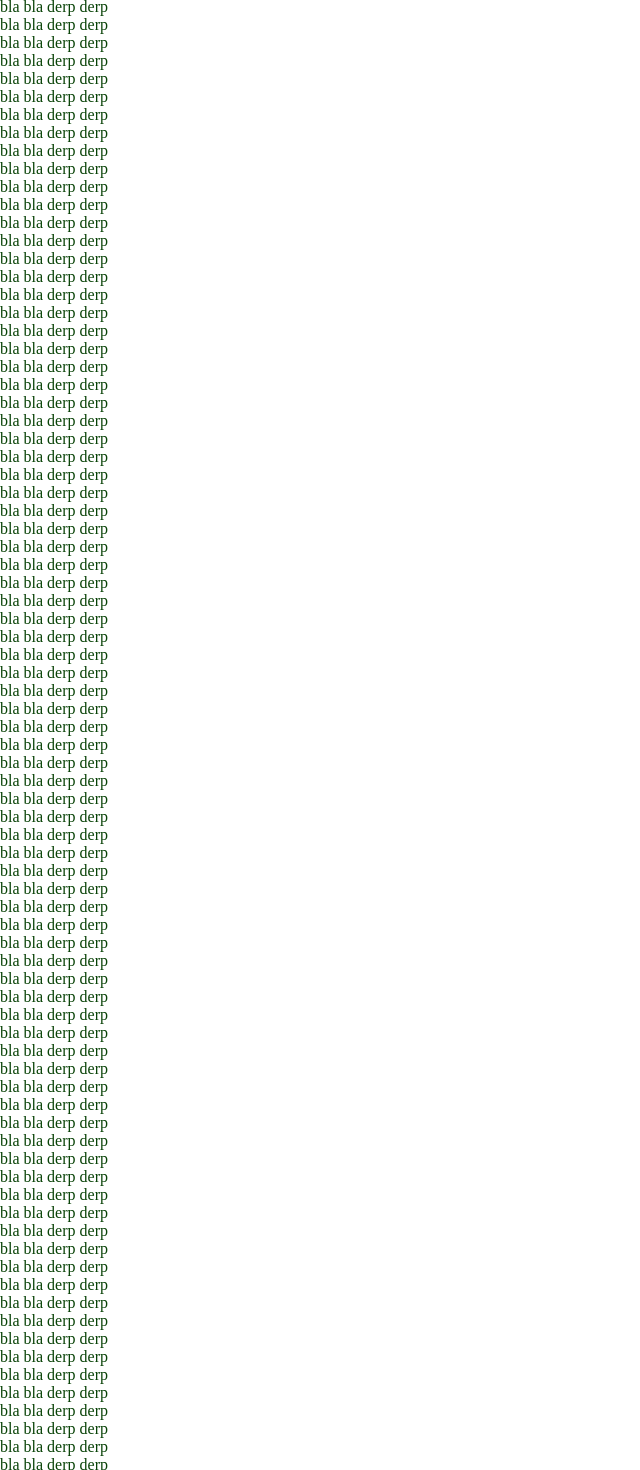
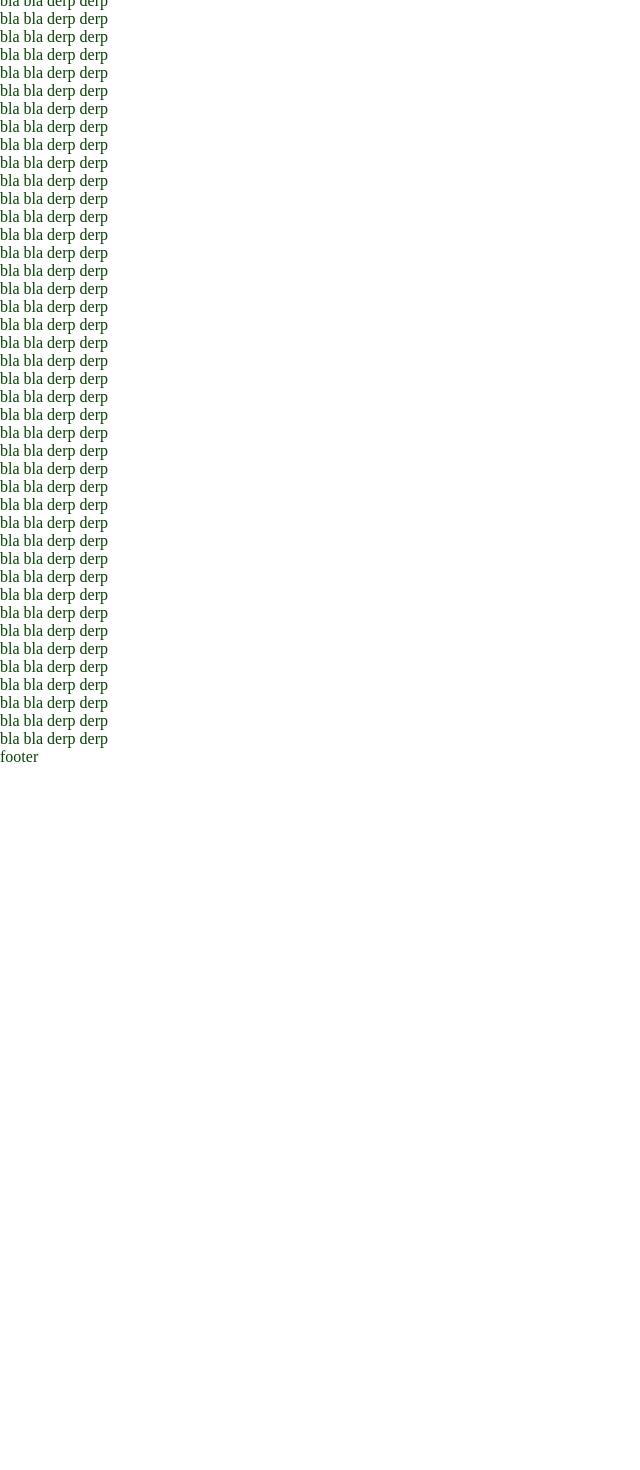
Before and after one commit to Ffyud/moestuin-gui, an Angular app: page / in a window 1280 px wide. Shown: the part 640-2110 px from the top of the page, without its empty margins (0-640 px from the left). Built offline with nearby package versions, Linux system fonts and the light colour scheme.

Commit message:
move components

```diff
--- a/src/app/app.component.css
+++ b/src/app/app.component.css
@@ -1,12 +1,3 @@
-header {
-    text-align: center;
-
-}
-
-.wrap {
-
-
-}
 footer {
     height: 100%;
     position: sticky;
--- a/src/app/app.component.html
+++ b/src/app/app.component.html
@@ -1,7 +1,8 @@
-<header>
-  <h1>Moestuin</h1>
-</header>
+<app-header></app-header>
+
 <div class="wrap">
+  <app-garden></app-garden>
+
   <span>bla bla derp derp<br/> </span>
   <span>bla bla derp derp<br/> </span>
   <span>bla bla derp derp<br/> </span>
@@ -40,68 +41,7 @@
   <span>bla bla derp derp<br/> </span>
   <span>bla bla derp derp<br/> </span>
   <span>bla bla derp derp<br/> </span>
-<span>bla bla derp derp<br/> </span>
-<span>bla bla derp derp<br/> </span>
-<span>bla bla derp derp<br/> </span>
-<span>bla bla derp derp<br/> </span>
-<span>bla bla derp derp<br/> </span>
-<span>bla bla derp derp<br/> </span>
-<span>bla bla derp derp<br/> </span>
-<span>bla bla derp derp<br/> </span>
-<span>bla bla derp derp<br/> </span>
-<span>bla bla derp derp<br/> </span>
-<span>bla bla derp derp<br/> </span>
-<span>bla bla derp derp<br/> </span>
-<span>bla bla derp derp<br/> </span>
-<span>bla bla derp derp<br/> </span>
-<span>bla bla derp derp<br/> </span>
-<span>bla bla derp derp<br/> </span>
-<span>bla bla derp derp<br/> </span>
-<span>bla bla derp derp<br/> </span>
-<span>bla bla derp derp<br/> </span>
-<span>bla bla derp derp<br/> </span>
-<span>bla bla derp derp<br/> </span>
-<span>bla bla derp derp<br/> </span>
-<span>bla bla derp derp<br/> </span>
-<span>bla bla derp derp<br/> </span>
-<span>bla bla derp derp<br/> </span>
-<span>bla bla derp derp<br/> </span>
-<span>bla bla derp derp<br/> </span>
-<span>bla bla derp derp<br/> </span>
-<span>bla bla derp derp<br/> </span>
-<span>bla bla derp derp<br/> </span>
-<span>bla bla derp derp<br/> </span>
-<span>bla bla derp derp<br/> </span>
-<span>bla bla derp derp<br/> </span>
-<span>bla bla derp derp<br/> </span>
-<span>bla bla derp derp<br/> </span>
-<span>bla bla derp derp<br/> </span>
-<span>bla bla derp derp<br/> </span>
-<span>bla bla derp derp<br/> </span>
-<span>bla bla derp derp<br/> </span>
-<span>bla bla derp derp<br/> </span>
-<span>bla bla derp derp<br/> </span>
-<span>bla bla derp derp<br/> </span>
-<span>bla bla derp derp<br/> </span>
-<span>bla bla derp derp<br/> </span>
-<span>bla bla derp derp<br/> </span>
-<span>bla bla derp derp<br/> </span>
-<span>bla bla derp derp<br/> </span>
-<span>bla bla derp derp<br/> </span>
-<span>bla bla derp derp<br/> </span>
-<span>bla bla derp derp<br/> </span>
-<span>bla bla derp derp<br/> </span>
-<span>bla bla derp derp<br/> </span>
-<span>bla bla derp derp<br/> </span>
-<span>bla bla derp derp<br/> </span>
-<span>bla bla derp derp<br/> </span>
-<span>bla bla derp derp<br/> </span>
-<span>bla bla derp derp<br/> </span>
-<span>bla bla derp derp<br/> </span>
-<span>bla bla derp derp<br/> </span>
-<span>bla bla derp derp<br/> </span>
-<span>bla bla derp derp<br/> </span>
-<span>bla bla derp derp<br/> </span>
+
   <span>bla bla derp derp<br/> </span>
   <span>bla bla derp derp<br/> </span>
   <span>bla bla derp derp<br/> </span>
@@ -135,6 +75,7 @@
   <span>bla bla derp derp<br/> </span>
   <span>bla bla derp derp<br/> </span>
 </div>
+
 <footer>
   <span>footer</span>
 </footer>
--- a/src/app/app.module.ts
+++ b/src/app/app.module.ts
@@ -3,10 +3,14 @@ import { BrowserModule } from '@angular/platform-browser';
 
 import { AppRoutingModule } from './app-routing.module';
 import { AppComponent } from './app.component';
+import { GardenComponent } from './garden/garden.component';
+import { HeaderComponent } from './header/header.component';
 
 @NgModule({
   declarations: [
-    AppComponent
+    AppComponent,
+    GardenComponent,
+    HeaderComponent
   ],
   imports: [
     BrowserModule,
```
Lines whose indentation alone changed are shown as unchanged.
